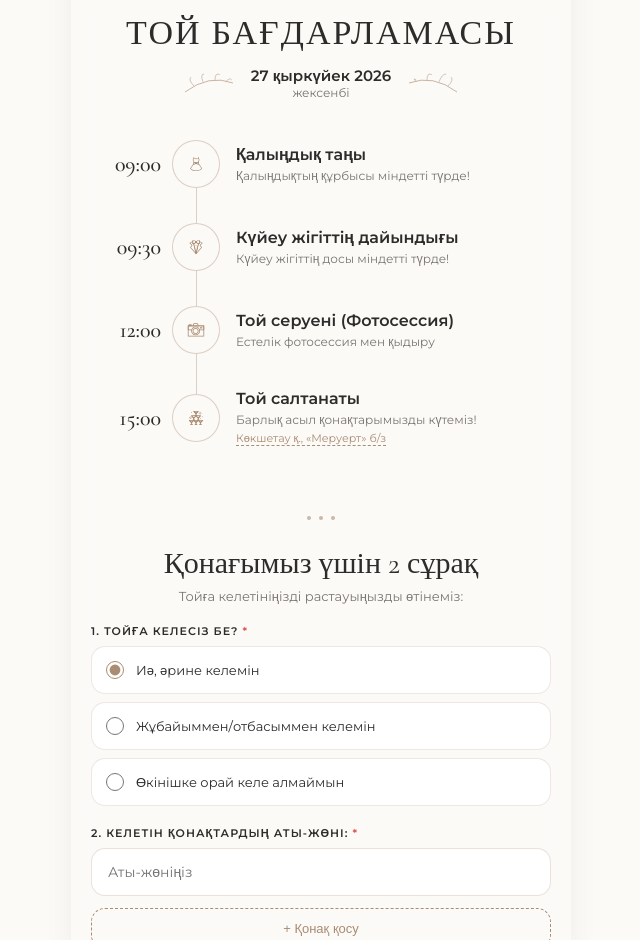
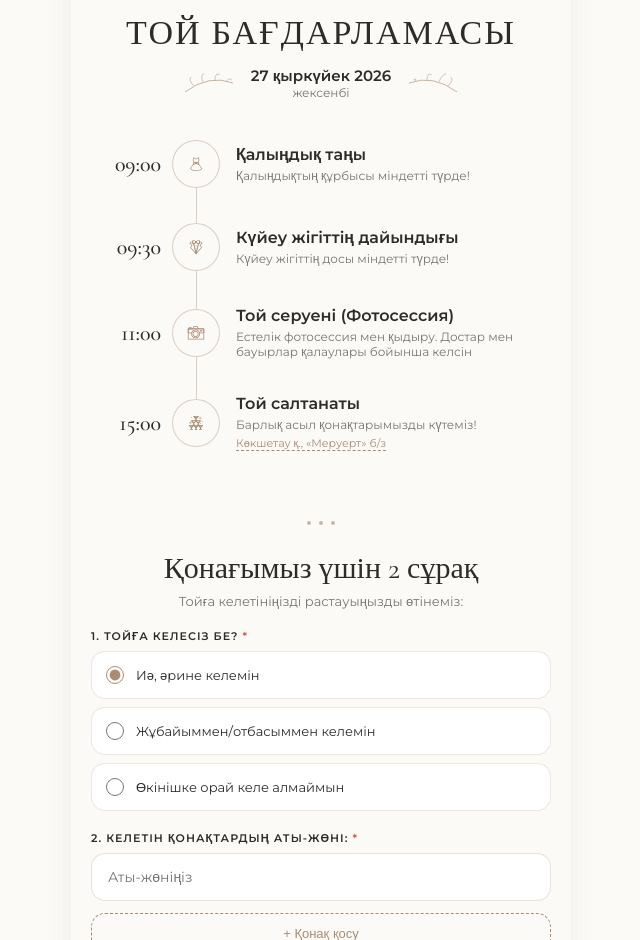
Before and after one commit to BatkovDev/abylaikhan_tolkyn, a plain HTML site: page index.html in a window 1280 px wide. Shown: the part 1794-2734 px from the top of the page, without its empty margins (319-959 px from the left). Drawn offline with nearby package versions, Linux system fonts and the light colour scheme.

Commit message:
Update print statement from
описание прогулки

```diff
--- a/index.html
+++ b/index.html
@@ -229,7 +229,7 @@
 
                     <!-- 4. Той серуені -->
                     <div class="ref-timeline-row">
-                        <div class="ref-time">12:00</div>
+                        <div class="ref-time">11:00</div>
                         <div class="ref-node">
                             <div class="ref-icon-circle">
                                 <svg width="100%" height="100%" data-cache="0" data-src="/templates/premium_1/app/timing/icons/av.svg" style="color: #aa8c72;" viewBox="0 0 92 92" fill="none" xmlns="http://www.w3.org/2000/svg" data-id="svg-loader_8">
@@ -245,7 +245,7 @@
                         </div>
                         <div class="ref-info">
                             <h3>Той серуені (Фотосессия)</h3>
-                            <p>Естелік фотосессия мен қыдыру</p>
+                            <p>Естелік фотосессия мен қыдыру. Достар мен бауырлар қалаулары бойынша келсін</p>
                         </div>
                     </div>
 
```
